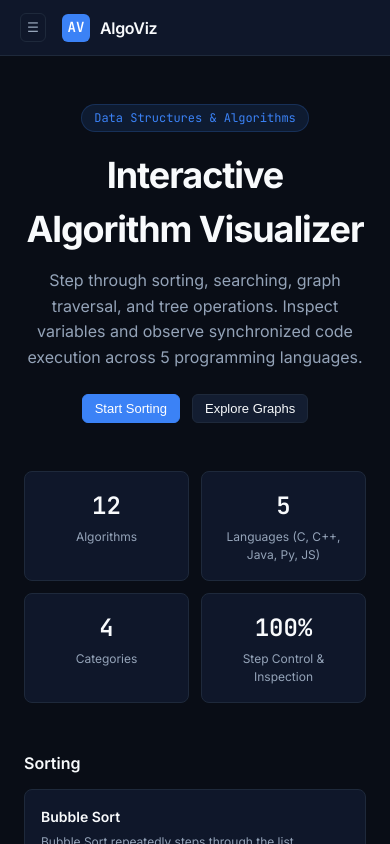
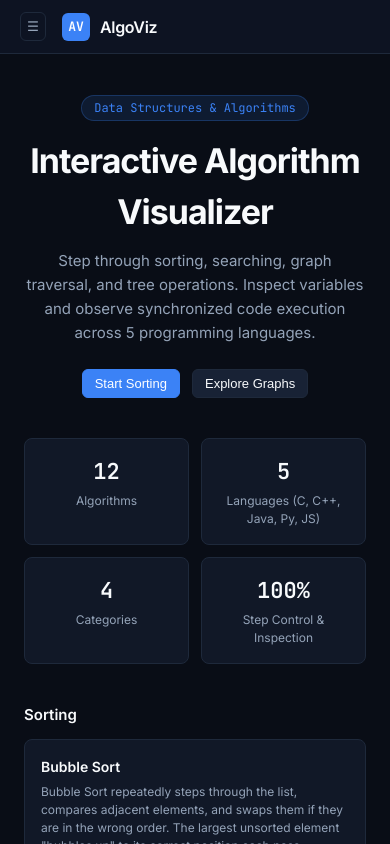
Before and after one commit to Ratul-NotFound/AlgoViz, a React (Vite) app: page / in a window 390 px wide. Built offline with nearby package versions, Linux system fonts and the light colour scheme.

Commit message:
refactor(ui): improve visual hierarchy, spacing, scaling, and responsive component alignment

```diff
--- a/src/index.css
+++ b/src/index.css
@@ -1,59 +1,64 @@
 /* =====================================================
-   ALGOVIZ — Clean, Professional Developer UI
-   Minimalist, Restrained, High-Legibility (GitHub/Linear aesthetic)
+   ALGOVIZ — Professional, High-Legibility Developer UI
+   Balanced Proportions, Fluid Scaling & Clean Aesthetics
    ===================================================== */
 
 @import url('https://fonts.googleapis.com/css2?family=Inter:wght@400;500;600;700&family=JetBrains+Mono:wght@400;500;600&display=swap');
 
 /* ─────────────────────────────────────────
-   Design Tokens (Slate Neutral Palette)
+   Design Tokens
 ───────────────────────────────────────── */
 :root {
-  /* Backgrounds */
-  --bg-base:        #090d16;
-  --bg-surface:     #0f172a;
-  --bg-card:        #131d31;
-  --bg-panel:       #0d1527;
+  /* Surface Layers */
+  --bg-app:         #090d16;
+  --bg-sidebar:     #0d1322;
+  --bg-card:        #111827;
+  --bg-elevated:    #182235;
   --bg-hover:       #1e293b;
-  --bg-input:       #0b1120;
+  --bg-input:       #0a0f1d;
+  --bg-code:        #080c14;
 
   /* Borders */
   --border:         #1e293b;
-  --border-subtle:  rgba(255, 255, 255, 0.07);
-  --border-focus:   #3b82f6;
+  --border-subtle:  rgba(255, 255, 255, 0.06);
+  --border-active:  #3b82f6;
 
-  /* Accent & Functional Colors */
+  /* Brand & Accents */
   --primary:        #3b82f6;
   --primary-hover:  #2563eb;
-  --primary-light:  rgba(59, 130, 246, 0.12);
+  --primary-subtle: rgba(59, 130, 246, 0.12);
 
   --success:        #10b981;
-  --success-light:  rgba(16, 185, 129, 0.12);
+  --success-subtle: rgba(16, 185, 129, 0.12);
 
-  --danger:         #ef4444;
-  --danger-light:   rgba(239, 68, 68, 0.12);
+  --danger:         #f43f5e;
+  --danger-subtle:  rgba(244, 63, 94, 0.12);
 
   --warning:        #f59e0b;
-  --warning-light:  rgba(245, 158, 11, 0.12);
+  --warning-subtle: rgba(245, 158, 11, 0.12);
+
+  --info:           #06b6d4;
+  --info-subtle:    rgba(6, 182, 212, 0.12);
 
   /* Typography */
   --text-main:      #f8fafc;
   --text-muted:     #94a3b8;
-  --text-subtle:    #64748b;
+  --text-dim:       #64748b;
   --text-code:      #e2e8f0;
 
-  /* Bar Visualizer States */
+  /* Bar Palette (Harmonious, High Contrast) */
   --bar-default:    #334155;
-  --bar-comparing:  #3b82f6;
-  --bar-swapping:   #ef4444;
+  --bar-comparing:  #38bdf8;
+  --bar-swapping:   #f43f5e;
   --bar-sorted:     #10b981;
   --bar-pivot:      #f59e0b;
   --bar-found:      #06b6d4;
-  --bar-current:    #8b5cf6;
+  --bar-current:    #a855f7;
 
   /* Dimensions */
   --sidebar-w:      240px;
-  --header-h:       56px;
+  --header-h:       54px;
+  --radius-xs:      4px;
   --radius-sm:      6px;
   --radius-md:      8px;
   --radius-lg:      12px;
@@ -62,8 +67,8 @@
   --font-sans:      'Inter', -apple-system, BlinkMacSystemFont, 'Segoe UI', Roboto, sans-serif;
   --font-mono:      'JetBrains Mono', monospace;
 
-  /* Transitions */
-  --transition:     150ms ease;
+  /* Motion */
+  --ease:           140ms cubic-bezier(0.4, 0, 0.2, 1);
 }
 
 /* ─────────────────────────────────────────
@@ -75,20 +80,25 @@
   padding: 0;
 }
 
+html, body, #root {
+  height: 100%;
+  width: 100%;
+  overflow: hidden;
+}
+
 body {
   font-family: var(--font-sans);
-  background-color: var(--bg-base);
+  background-color: var(--bg-app);
   color: var(--text-main);
-  min-height: 100vh;
   line-height: 1.5;
   -webkit-font-smoothing: antialiased;
 }
 
-/* Clean Scrollbar */
-::-webkit-scrollbar { width: 6px; height: 6px; }
+/* Clean Custom Scrollbar */
+::-webkit-scrollbar { width: 5px; height: 5px; }
 ::-webkit-scrollbar-track { background: transparent; }
-::-webkit-scrollbar-thumb { background: #334155; border-radius: 3px; }
-::-webkit-scrollbar-thumb:hover { background: #475569; }
+::-webkit-scrollbar-thumb { background: #1e293b; border-radius: 3px; }
+::-webkit-scrollbar-thumb:hover { background: #334155; }
 
 /* ─────────────────────────────────────────
    App Shell Layout
@@ -99,6 +109,7 @@ body {
   grid-template-rows: var(--header-h) 1fr;
   grid-template-areas: "header header" "sidebar main";
   height: 100vh;
+  width: 100vw;
   overflow: hidden;
 }
 
@@ -110,7 +121,7 @@ body {
   display: flex;
   align-items: center;
   padding: 0 20px;
-  background: var(--bg-surface);
+  background: var(--bg-sidebar);
   border-bottom: 1px solid var(--border);
   gap: 16px;
   z-index: 50;
@@ -134,7 +145,7 @@ body {
   justify-content: center;
   font-family: var(--font-mono);
   font-weight: 700;
-  font-size: 14px;
+  font-size: 13px;
   color: #ffffff;
 }
 
@@ -145,11 +156,15 @@ body {
 }
 
 .header-breadcrumb {
-  font-size: 13px;
-  color: var(--text-muted);
   display: flex;
   align-items: center;
   gap: 6px;
+  font-size: 13px;
+  color: var(--text-muted);
+}
+
+.header-breadcrumb .divider {
+  color: var(--text-dim);
 }
 
 .header-spacer { flex: 1; }
@@ -166,16 +181,16 @@ body {
   background: var(--bg-card);
   border: 1px solid var(--border);
   padding: 2px 8px;
-  border-radius: 4px;
+  border-radius: var(--radius-xs);
 }
 
 .header-badge {
   font-size: 11px;
   font-family: var(--font-mono);
-  color: var(--text-muted);
+  color: var(--text-dim);
   border: 1px solid var(--border);
   padding: 2px 8px;
-  border-radius: 4px;
+  border-radius: var(--radius-xs);
 }
 
 /* ─────────────────────────────────────────
@@ -183,13 +198,13 @@ body {
 ───────────────────────────────────────── */
 .sidebar {
   grid-area: sidebar;
-  background: var(--bg-surface);
+  background: var(--bg-sidebar);
   border-right: 1px solid var(--border);
   overflow-y: auto;
   padding: 16px 8px;
   display: flex;
   flex-direction: column;
-  gap: 16px;
+  gap: 18px;
 }
 
 .sidebar-category {
@@ -203,7 +218,7 @@ body {
   font-weight: 600;
   text-transform: uppercase;
   letter-spacing: 0.05em;
-  color: var(--text-subtle);
+  color: var(--text-dim);
   padding: 4px 10px 6px;
 }
 
@@ -222,7 +237,7 @@ body {
   color: var(--text-muted);
   border-radius: var(--radius-sm);
   cursor: pointer;
-  transition: background var(--transition), color var(--transition);
+  transition: background var(--ease), color var(--ease);
   user-select: none;
 }
 
@@ -232,7 +247,7 @@ body {
 }
 
 .sidebar-item.active {
-  background: var(--primary-light);
+  background: var(--primary-subtle);
   color: var(--primary);
   font-weight: 500;
 }
@@ -241,12 +256,16 @@ body {
   display: flex;
   align-items: center;
   gap: 8px;
+  overflow: hidden;
+  text-overflow: ellipsis;
+  white-space: nowrap;
 }
 
 .sidebar-item-complexity {
   font-size: 10px;
   font-family: var(--font-mono);
-  color: var(--text-subtle);
+  color: var(--text-dim);
+  flex-shrink: 0;
 }
 
 .sidebar-item.active .sidebar-item-complexity {
@@ -254,27 +273,28 @@ body {
 }
 
 /* ─────────────────────────────────────────
-   Main Content Area
+   Main Area
 ───────────────────────────────────────── */
 .main {
   grid-area: main;
   overflow-y: auto;
-  background: var(--bg-base);
+  background: var(--bg-app);
+  height: 100%;
   position: relative;
 }
 
 /* ─────────────────────────────────────────
-   Home Page (Clean Hero & Grid)
+   Home Page
 ───────────────────────────────────────── */
 .home {
-  max-width: 1100px;
+  max-width: 1060px;
   margin: 0 auto;
-  padding: 48px 24px;
+  padding: 40px 24px 60px;
 }
 
 .home-hero {
   text-align: center;
-  margin-bottom: 48px;
+  margin-bottom: 40px;
 }
 
 .home-hero-badge {
@@ -282,15 +302,15 @@ body {
   font-size: 12px;
   font-family: var(--font-mono);
   color: var(--primary);
-  background: var(--primary-light);
-  border: 1px solid rgba(59, 130, 246, 0.2);
-  padding: 4px 12px;
+  background: var(--primary-subtle);
+  border: 1px solid rgba(59, 130, 246, 0.25);
+  padding: 3px 12px;
   border-radius: 20px;
-  margin-bottom: 16px;
+  margin-bottom: 14px;
 }
 
 .home-hero h1 {
-  font-size: 36px;
+  font-size: 34px;
   font-weight: 700;
   letter-spacing: -0.03em;
   margin-bottom: 12px;
@@ -298,9 +318,9 @@ body {
 }
 
 .home-hero p {
-  font-size: 16px;
+  font-size: 15px;
   color: var(--text-muted);
-  max-width: 580px;
+  max-width: 560px;
   margin: 0 auto 24px;
   line-height: 1.6;
 }
@@ -315,11 +335,11 @@ body {
   display: grid;
   grid-template-columns: repeat(4, 1fr);
   gap: 12px;
-  margin-bottom: 48px;
+  margin-bottom: 40px;
 }
 
 .stat-card {
-  background: var(--bg-surface);
+  background: var(--bg-card);
   border: 1px solid var(--border);
   border-radius: var(--radius-md);
   padding: 16px;
@@ -327,7 +347,7 @@ body {
 }
 
 .stat-value {
-  font-size: 24px;
+  font-size: 22px;
   font-weight: 700;
   color: var(--text-main);
   font-family: var(--font-mono);
@@ -340,29 +360,26 @@ body {
 }
 
 .home-section-title {
-  font-size: 16px;
+  font-size: 15px;
   font-weight: 600;
   color: var(--text-main);
-  margin-bottom: 14px;
-  display: flex;
-  align-items: center;
-  gap: 8px;
+  margin-bottom: 12px;
 }
 
 .algo-grid {
   display: grid;
-  grid-template-columns: repeat(auto-fill, minmax(240px, 1fr));
+  grid-template-columns: repeat(auto-fill, minmax(230px, 1fr));
   gap: 12px;
-  margin-bottom: 36px;
+  margin-bottom: 32px;
 }
 
 .algo-card {
-  background: var(--bg-surface);
+  background: var(--bg-card);
   border: 1px solid var(--border);
   border-radius: var(--radius-md);
   padding: 16px;
   cursor: pointer;
-  transition: border-color var(--transition), background var(--transition);
+  transition: border-color var(--ease), background var(--ease);
   display: flex;
   flex-direction: column;
   justify-content: space-between;
@@ -370,7 +387,7 @@ body {
 
 .algo-card:hover {
   border-color: #334155;
-  background: var(--bg-card);
+  background: var(--bg-hover);
 }
 
 .algo-card-name {
@@ -398,8 +415,8 @@ body {
   font-size: 11px;
   font-family: var(--font-mono);
   padding: 2px 6px;
-  border-radius: 4px;
-  background: var(--bg-hover);
+  border-radius: var(--radius-xs);
+  background: var(--bg-app);
   color: var(--text-muted);
   border: 1px solid var(--border);
 }
@@ -409,7 +426,7 @@ body {
 ───────────────────────────────────────── */
 .algo-page {
   display: grid;
-  grid-template-columns: 1fr 380px;
+  grid-template-columns: 1fr 390px;
   height: 100%;
   overflow: hidden;
 }
@@ -419,45 +436,53 @@ body {
   flex-direction: column;
   overflow: hidden;
   border-right: 1px solid var(--border);
-  background: var(--bg-base);
+  background: var(--bg-app);
 }
 
 .algo-page-right {
   display: flex;
   flex-direction: column;
   overflow: hidden;
-  background: var(--bg-surface);
+  background: var(--bg-card);
 }
 
-/* Message & Status Bar */
+/* Status / Message Banner */
 .visualizer-message-bar {
   display: flex;
   align-items: center;
   gap: 10px;
-  background: var(--bg-surface);
+  background: var(--bg-card);
   border-bottom: 1px solid var(--border);
   padding: 10px 16px;
   font-size: 13px;
   color: var(--text-main);
-  min-height: 44px;
+  min-height: 42px;
+  flex-shrink: 0;
 }
 
 .status-dot {
-  width: 8px;
-  height: 8px;
+  width: 7px;
+  height: 7px;
   border-radius: 50%;
   background: var(--primary);
   flex-shrink: 0;
 }
 
-/* Visualizer Canvas */
+.message-text {
+  overflow: hidden;
+  text-overflow: ellipsis;
+  white-space: nowrap;
+}
+
+/* Visualizer Canvas Area */
 .visualizer-area {
   flex: 1;
   display: flex;
   flex-direction: column;
-  padding: 16px;
+  padding: 14px 16px;
   position: relative;
   overflow: hidden;
+  min-height: 0;
 }
 
 .visualizer-canvas {
@@ -466,15 +491,15 @@ body {
   align-items: flex-end;
   justify-content: center;
   gap: 4px;
-  padding: 10px 0;
-  min-height: 200px;
+  padding: 8px 0;
   position: relative;
+  min-height: 0;
 }
 
 /* Bar Elements */
 .bar-wrapper {
   flex: 1;
-  max-width: 48px;
+  max-width: 44px;
   min-width: 4px;
   display: flex;
   flex-direction: column;
@@ -507,7 +532,7 @@ body {
 .bar-index {
   font-size: 10px;
   font-family: var(--font-mono);
-  color: var(--text-subtle);
+  color: var(--text-dim);
   margin-top: 4px;
 }
 
@@ -515,12 +540,13 @@ body {
 .pointers-row {
   display: flex;
   gap: 4px;
-  height: 26px;
+  height: 24px;
+  flex-shrink: 0;
 }
 
 .pointer-cell {
   flex: 1;
-  max-width: 48px;
+  max-width: 44px;
   min-width: 4px;
   display: flex;
   justify-content: center;
@@ -538,21 +564,22 @@ body {
   line-height: 1;
 }
 
-/* Debugger Variables Panel */
+/* Variable Debugger Inspector */
 .variable-inspector {
   display: flex;
   align-items: center;
   gap: 8px;
   flex-wrap: wrap;
   padding: 8px 16px;
-  background: var(--bg-surface);
+  background: var(--bg-card);
   border-top: 1px solid var(--border);
+  flex-shrink: 0;
 }
 
 .var-inspector-label {
   font-size: 11px;
   font-family: var(--font-mono);
-  color: var(--text-subtle);
+  color: var(--text-dim);
   font-weight: 600;
   text-transform: uppercase;
 }
@@ -561,16 +588,16 @@ body {
   display: inline-flex;
   align-items: center;
   gap: 4px;
-  background: var(--bg-base);
+  background: var(--bg-app);
   border: 1px solid var(--border);
   padding: 2px 8px;
-  border-radius: var(--radius-sm);
+  border-radius: var(--radius-xs);
   font-family: var(--font-mono);
   font-size: 12px;
 }
 
 .var-name { color: var(--text-muted); }
-.var-equals { color: var(--text-subtle); }
+.var-equals { color: var(--text-dim); }
 .var-value { color: var(--primary); font-weight: 600; }
 
 /* Legend Bar */
@@ -579,8 +606,9 @@ body {
   gap: 12px;
   flex-wrap: wrap;
   padding: 8px 16px;
-  background: var(--bg-surface);
+  background: var(--bg-card);
   border-top: 1px solid var(--border);
+  flex-shrink: 0;
 }
 
 .legend-item {
@@ -603,8 +631,9 @@ body {
   flex-direction: column;
   gap: 10px;
   padding: 12px 16px;
-  background: var(--bg-surface);
+  background: var(--bg-card);
   border-top: 1px solid var(--border);
+  flex-shrink: 0;
 }
 
 .controls-row {
@@ -636,13 +665,14 @@ body {
   padding: 6px 12px;
   border-radius: var(--radius-sm);
   border: 1px solid var(--border);
-  background: var(--bg-card);
+  background: var(--bg-elevated);
   color: var(--text-main);
   font-size: 13px;
   font-weight: 500;
   cursor: pointer;
-  transition: background var(--transition), border-color var(--transition);
+  transition: background var(--ease), border-color var(--ease);
   user-select: none;
+  white-space: nowrap;
 }
 
 .btn:hover {
@@ -684,7 +714,7 @@ body {
   background: var(--bg-hover);
   border-radius: 2px;
   outline: none;
-  width: 80px;
+  width: 76px;
 }
 
 .slider::-webkit-slider-thumb {
@@ -711,8 +741,8 @@ body {
   border-color: var(--primary);
 }
 
-.custom-input { flex: 1; min-width: 120px; }
-.target-input { width: 70px; }
+.custom-input { flex: 1; min-width: 100px; }
+.target-input { width: 64px; }
 
 /* ─────────────────────────────────────────
    Code Panel
@@ -723,12 +753,14 @@ body {
   flex: 1;
   overflow: hidden;
   border-bottom: 1px solid var(--border);
+  min-height: 0;
 }
 
 .code-panel-tabs {
   display: flex;
-  background: var(--bg-base);
+  background: var(--bg-sidebar);
   border-bottom: 1px solid var(--border);
+  flex-shrink: 0;
 }
 
 .lang-tab {
@@ -738,7 +770,7 @@ body {
   color: var(--text-muted);
   cursor: pointer;
   border-bottom: 2px solid transparent;
-  transition: color var(--transition), border-color var(--transition);
+  transition: color var(--ease), border-color var(--ease);
 }
 
 .lang-tab:hover {
@@ -748,7 +780,7 @@ body {
 .lang-tab.active {
   color: var(--primary);
   border-bottom-color: var(--primary);
-  background: var(--bg-surface);
+  background: var(--bg-card);
 }
 
 .code-panel-header {
@@ -756,8 +788,9 @@ body {
   align-items: center;
   justify-content: space-between;
   padding: 8px 14px;
-  background: var(--bg-surface);
+  background: var(--bg-card);
   border-bottom: 1px solid var(--border);
+  flex-shrink: 0;
 }
 
 .code-panel-title {
@@ -765,15 +798,15 @@ body {
   font-weight: 600;
   text-transform: uppercase;
   letter-spacing: 0.05em;
-  color: var(--text-subtle);
+  color: var(--text-dim);
   font-family: var(--font-mono);
 }
 
 .btn-copy {
   background: none;
   border: 1px solid var(--border);
-  padding: 3px 8px;
-  border-radius: var(--radius-sm);
+  padding: 2px 8px;
+  border-radius: var(--radius-xs);
   font-size: 11px;
   color: var(--text-muted);
   cursor: pointer;
@@ -791,7 +824,8 @@ body {
   font-family: var(--font-mono);
   font-size: 12px;
   line-height: 1.7;
-  background: var(--bg-base);
+  background: var(--bg-code);
+  min-height: 0;
 }
 
 .code-line {
@@ -809,7 +843,7 @@ body {
 
 .code-line-number {
   font-size: 11px;
-  color: var(--text-subtle);
+  color: var(--text-dim);
   min-width: 20px;
   text-align: right;
   user-select: none;
@@ -834,7 +868,8 @@ body {
   display: flex;
   flex-direction: column;
   gap: 12px;
-  max-height: 320px;
+  max-height: 300px;
+  flex-shrink: 0;
 }
 
 .info-panel-title {
@@ -857,8 +892,8 @@ body {
 }
 
 .complexity-table th {
-  background: var(--bg-base);
-  color: var(--text-subtle);
+  background: var(--bg-app);
+  color: var(--text-dim);
   font-weight: 500;
 }
 
@@ -873,7 +908,7 @@ body {
 }
 
 .info-fact-box {
-  background: var(--bg-base);
+  background: var(--bg-app);
   border: 1px solid var(--border);
   border-radius: var(--radius-sm);
   padding: 8px 12px;
@@ -909,8 +944,9 @@ body {
   display: flex;
   gap: 16px;
   padding: 8px 16px;
-  background: var(--bg-surface);
+  background: var(--bg-card);
   border-top: 1px solid var(--border);
+  flex-shrink: 0;
 }
 
 .structure-display {
@@ -922,7 +958,7 @@ body {
 .structure-display-label {
   font-size: 10px;
   font-family: var(--font-mono);
-  color: var(--text-subtle);
+  color: var(--text-dim);
   text-transform: uppercase;
 }
 
@@ -932,9 +968,9 @@ body {
 }
 
 .structure-item {
-  background: var(--bg-base);
+  background: var(--bg-app);
   border: 1px solid var(--border);
-  border-radius: 4px;
+  border-radius: var(--radius-xs);
   padding: 2px 8px;
   font-family: var(--font-mono);
   font-size: 11px;
@@ -1010,11 +1046,11 @@ body {
   left: 0;
   bottom: 0;
   width: 260px;
-  background: var(--bg-surface);
+  background: var(--bg-sidebar);
   border-right: 1px solid var(--border);
   z-index: 101;
   transform: translateX(-100%);
-  transition: transform var(--transition);
+  transition: transform var(--ease);
   padding-top: 50px;
   overflow-y: auto;
 }
@@ -1033,14 +1069,14 @@ body {
   bottom: 0;
   left: 0;
   right: 0;
-  background: var(--bg-surface);
+  background: var(--bg-sidebar);
   border-top: 1px solid var(--border);
   z-index: 40;
 }
 
 .mobile-tab-bar {
   display: flex;
-  height: 50px;
+  height: 48px;
 }
 
 .mobile-tab-btn {
@@ -1052,10 +1088,9 @@ body {
   background: none;
   border: none;
   color: var(--text-muted);
-  font-size: 10px;
+  font-size: 11px;
   font-weight: 500;
   cursor: pointer;
-  gap: 2px;
 }
 
 .mobile-tab-btn.active {
@@ -1087,12 +1122,12 @@ body {
   .header-langs, .header-badge { display: none; }
 
   .mobile-tabs { display: block; }
-  .main { padding-bottom: 50px; }
+  .main { padding-bottom: 48px; }
 
   .algo-page {
     display: flex;
     flex-direction: column;
-    height: calc(100vh - var(--header-h) - 50px);
+    height: calc(100vh - var(--header-h) - 48px);
     overflow: hidden;
   }
 
--- a/src/pages/AlgorithmPage.jsx
+++ b/src/pages/AlgorithmPage.jsx
@@ -123,7 +123,7 @@ export default function AlgorithmPage({ slug }) {
           {/* Step Message Status */}
           <div className="visualizer-message-bar">
             <span className="status-dot" />
-            <span>{message || `Click Play to start ${algo.name}`}</span>
+            <span className="message-text">{message || `Click Play to start ${algo.name}`}</span>
           </div>
 
           {/* Visualizer Area */}
```
Also changed, not shown: src/components/Controls.jsx (+22 -19 lines), src/visualizers/ArrayVisualizer.jsx (+16 -16 lines).
